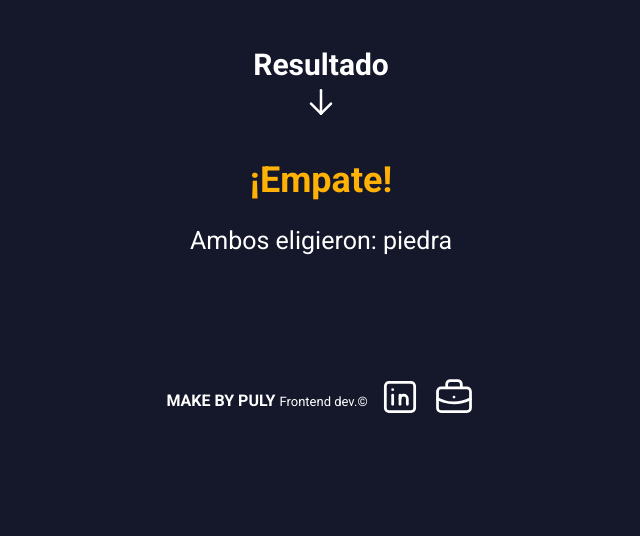
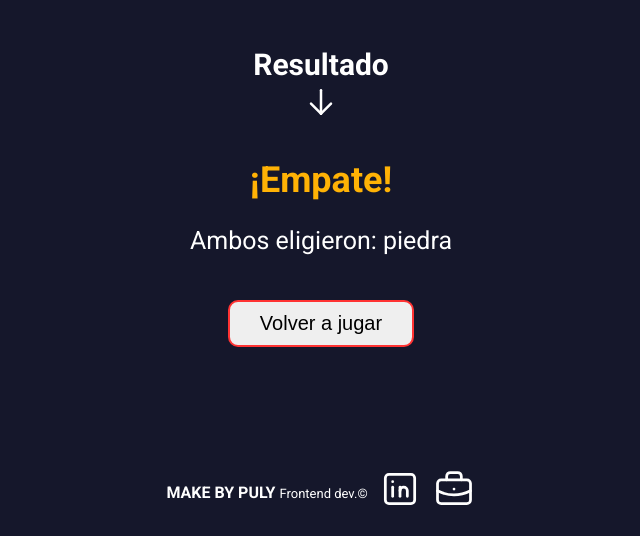
Before and after one commit to pulygarcia/piedra-papel-tijeras, a plain HTML site: page index.html in a window 1280 px wide. Both pictures are taken after a click on the element 506 px from the left and 289 px from the top of the page. Shown: the part 338-874 px from the top of the page, without its empty margins (319-959 px from the left). Before the commit the page ends 800 px from the top, so only its background shows below. Drawn offline with Linux system fonts and the light colour scheme.

Commit message:
agregando boton para volver a jugar

```diff
--- a/app.css
+++ b/app.css
@@ -99,6 +99,20 @@ body{
     font-size: 2.5rem;
 }
 
+.repetir{
+    padding: 1rem 3rem;
+    border: 2px solid #ff3333;
+    border-radius: 1rem;
+    font-size: 2rem;
+    margin-top: 2rem;
+    cursor: pointer;
+    transition: .2s ease;
+}
+.repetir:hover{
+    background-color: #ff3333;
+    color: #fff;
+}
+
 .footer{
     text-align: center;
     display: flex;
--- a/app.js
+++ b/app.js
@@ -96,7 +96,15 @@ function mostrarResultado(mensaje, eleccionComputadora, eleccionUsuario){
     resultadoEleccionUsuario.classList.add('parrafo-eleccion');
     resultadoEleccionUsuario.textContent = eleccionUsuario;
 
+    const volverJugar = document.createElement('BUTTON');
+    volverJugar.textContent = 'Volver a jugar';
+    volverJugar.classList.add('repetir');
+    volverJugar.onclick = function(){
+        window.location.reload();
+    }
+
     resultado.appendChild(resultadoParrafo);
     resultado.appendChild(resultadoEleccionPc);
     resultado.appendChild(resultadoEleccionUsuario);
+    resultado.appendChild(volverJugar);
 }
```
